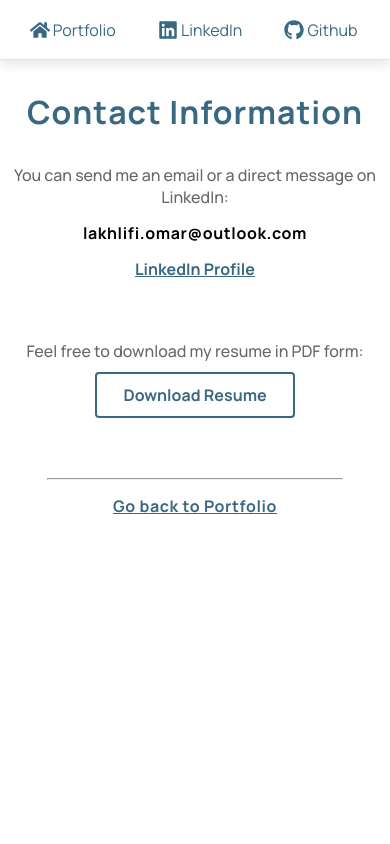
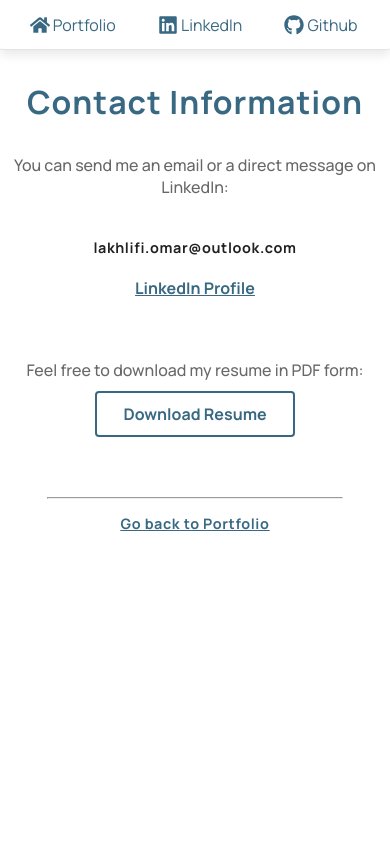
Before and after one commit to dev-omar-l/portfolio-simple, a plain HTML site: page contact/contact.html in a window 390 px wide. Shown: the top 844 px of the page. Drawn offline with Linux system fonts and the light colour scheme.

Commit message:
Contact page CSS cleanup

```diff
--- a/contact/contact.html
+++ b/contact/contact.html
@@ -81,10 +81,10 @@
     <div class="contact">
       <h1 class="fullname">Contact Information</h1>
       <h4>You can send me an email or a direct message on LinkedIn:</h4>
-      <p style="margin: 14px 0; font-weight: bold">lakhlifi.omar@outlook.com</p>
+      <p class="contact-email">lakhlifi.omar@outlook.com</p>
       <a
         href="https://www.linkedin.com/in/lakhlifi-omar/"
-        style="color: #396982; text-decoration: underline; font-weight: bold"
+        class="contact-linkedin"
         >LinkedIn Profile</a
       >
 
@@ -100,10 +100,7 @@
 
       <hr />
 
-      <a
-        href="../index.html"
-        style="color: #396982; text-decoration: underline; font-weight: bold"
-      >
+      <a class="return-to-portfolio" href="../index.html">
         <p>Go back to Portfolio</p></a
       >
     </div>
--- a/style.css
+++ b/style.css
@@ -6,7 +6,6 @@
 
 body {
   font-family: 'Manrope', sans-serif;
-  font-size: 1rem;
   list-style-position: inside;
 }
 
@@ -19,14 +18,13 @@ td {
 }
 
 .nav-bar {
-  height: 50px;
   background: white;
   color: #113f67;
   position: sticky;
   top: 0;
   left: 0;
   width: 100vw;
-  height: 60px;
+  height: 50px;
   display: flex;
   justify-content: space-around;
   align-items: center;
@@ -67,10 +65,14 @@ td {
   color: rgb(29, 28, 28);
 }
 
+p {
+  color: #212122;
+  font-size: 0.9rem;
+  text-align: justify;
+}
+
 .description p {
-  color: #212122;
   font-size: 0.95rem;
-  text-align: justify;
 }
 
 .projects-description {
@@ -106,6 +108,12 @@ hr {
 .contact h4 {
   font-size: 1rem;
   color: #686868;
+}
+
+.contact-linkedin {
+  color: #396982;
+  text-decoration: underline;
+  font-weight: bold;
 }
 
 .projects h4 {
@@ -254,6 +262,28 @@ li::marker {
   background: #a4bed6;
 }
 
+.contact p {
+  text-align: center;
+}
+
+.contact-linkedin {
+  color: #396982;
+  text-decoration: underline;
+  font-weight: bold;
+}
+
+.contact-email {
+  font-weight: bold;
+  margin: 40px 0px 20px 0px;
+}
+
+.return-to-portfolio,
+.return-to-portfolio > p {
+  color: #396982;
+  text-decoration: underline;
+  font-weight: bold;
+}
+
 /*Media Query max 560px */
 
 @media screen and (max-width: 560px) {
@@ -264,6 +294,14 @@ li::marker {
   .description {
     height: 65vh;
     min-height: 440px;
+  }
+
+  h2 {
+    margin-top: -5px;
+  }
+
+  h3 {
+    margin-top: 0;
   }
 }
 
```
Also changed, not shown: index.html (+1 -1 lines).
